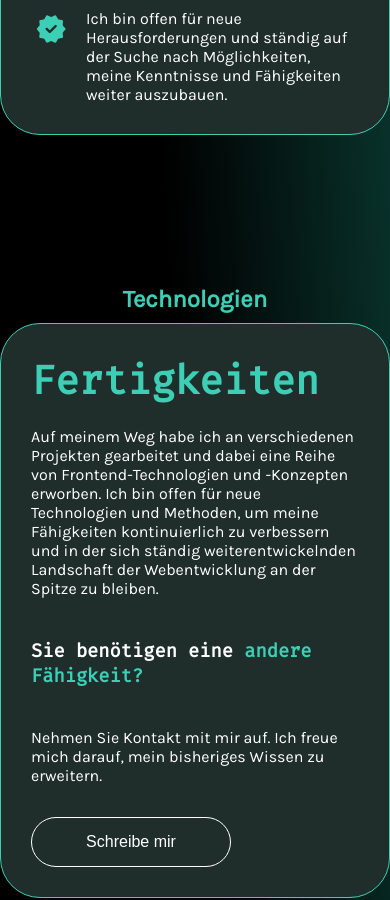
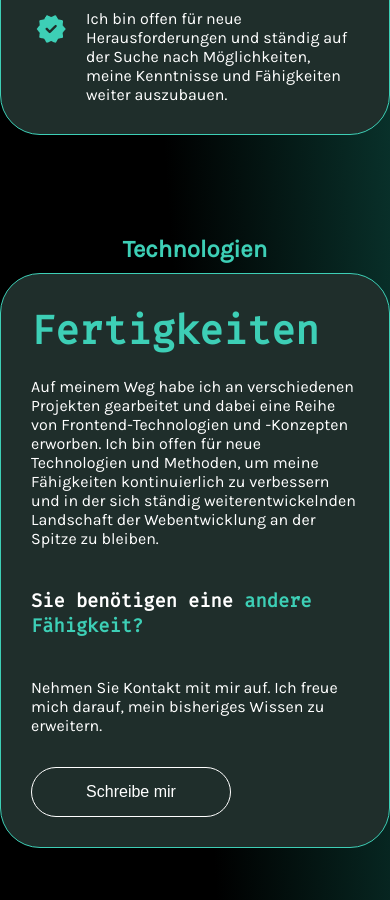
Before and after one commit to KonstantinStark/angular-portfolio, an Angular app: page / in a window 390 px wide. Shown: the part 2200-3100 px from the top of the page. Built offline with nearby package versions, Linux system fonts and the light colour scheme.

Commit message:
responsiv

```diff
--- a/src/app/main-content/contact/contact.component.scss
+++ b/src/app/main-content/contact/contact.component.scss
@@ -187,7 +187,6 @@ input[type="checkbox"] {
     .contact-container {
         flex-direction: column;
         align-items: center;
-        margin-top: 0px;
     }
 
     .section {
--- a/src/app/main-content/projects/projects.component.scss
+++ b/src/app/main-content/projects/projects.component.scss
@@ -2,6 +2,7 @@ $green-color: #3dcfb6;
 
 .section {
     width: 100%;
+    margin-top: 50px;
     display: flex;
     justify-content: center;
     font-family: 'Karla';
@@ -33,7 +34,7 @@ $green-color: #3dcfb6;
 }
 
 .projects {
-    margin-top: 20px;
+    margin-top: 50px;
 
     .project {
         max-width: 880px;
@@ -268,7 +269,7 @@ $green-color: #3dcfb6;
 @media (max-width: 1210px) {
     .portfolio-container {
         display: flex;
-        margin-bottom: 0px;
+        margin-bottom: 50px;
         flex-direction: column;
         align-items: center;
         justify-content: center;
--- a/src/app/main-content/skill-set/skill-set.component.scss
+++ b/src/app/main-content/skill-set/skill-set.component.scss
@@ -10,7 +10,6 @@ $green-color: #3dcfb6;
 
 .container {
     display: flex;
-    gap: 200px;
     max-width: 1232.35px;
     width: 100%;
 }
@@ -237,8 +236,6 @@ $green-color: #3dcfb6;
     .container {
         flex-direction: column;
         align-items: center;
-        margin-top: 50px;
-        gap: 0px;
     }
 
     .skill {
@@ -282,7 +279,7 @@ $green-color: #3dcfb6;
     }
 
     .section {
-        height: 139vh;
+        height: 146vh;
     }
 
 }
@@ -293,12 +290,12 @@ $green-color: #3dcfb6;
     }
 
     .section {
-        height: 185vh;
+        height: 175vh;
     }
 }
 
-@media (max-width: 419px) {
+@media (max-width: 370px) {
     .section {
-        height: 200vh;
+        height: 177vh;
     }
 }
```
